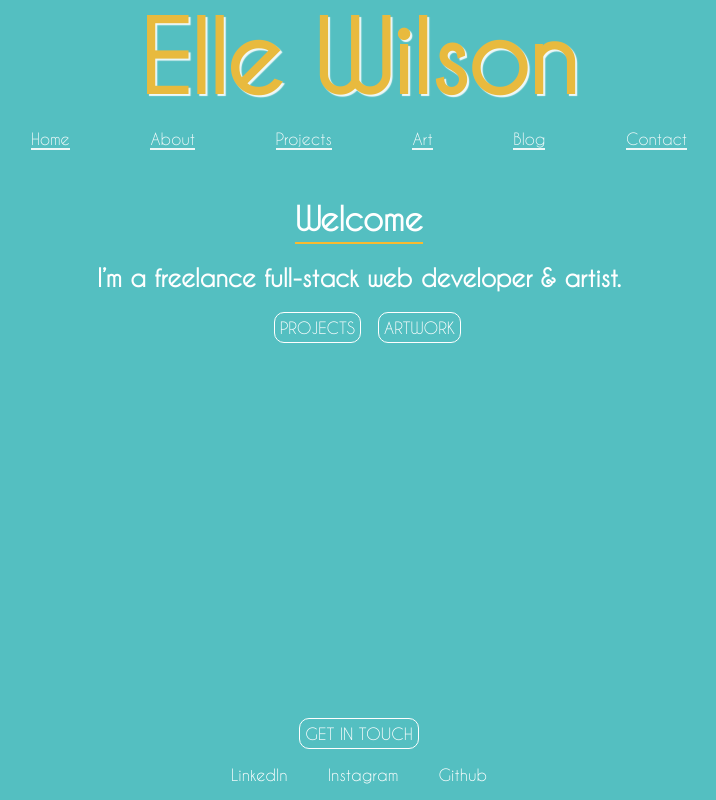
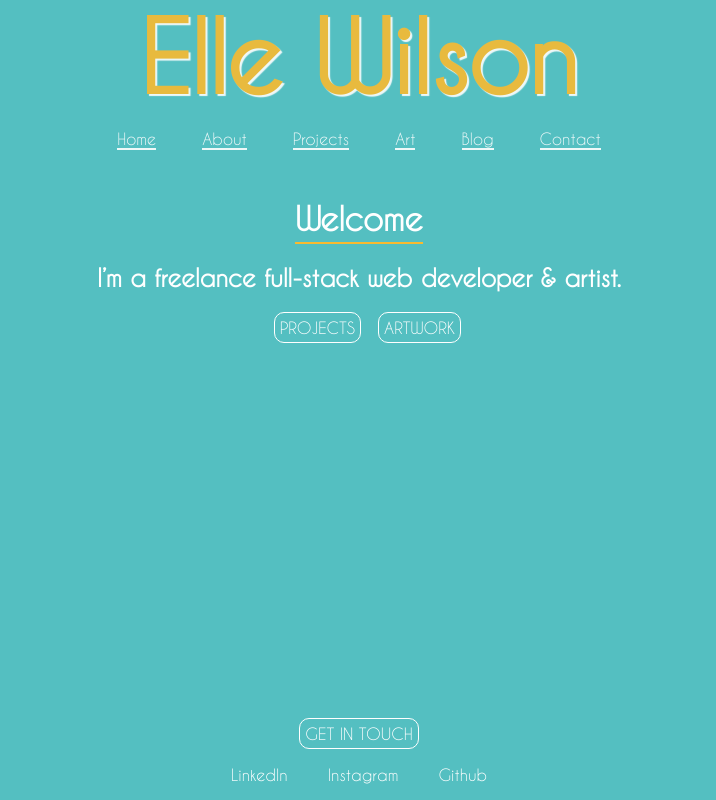
Before and after one commit to ellewilson96/elle-wilson, a React (Create React App) app: page / in a window 1280 px wide. Shown: the whole page, without its empty margins (281-997 px from the left). Built offline with nearby package versions, Linux system fonts and the light colour scheme.

Commit message:
fix again

```diff
--- a/src/App.css
+++ b/src/App.css
@@ -2,6 +2,7 @@ html {
   margin: 0;
   padding: 0;
   max-width: 100%;
+  height: 100%;
   background: rgb(84,191,193);
 }
 
@@ -34,6 +35,7 @@ html {
     .container {
       padding-top: 5%;
       max-height: 60%;
+      z-index: 1;
       -webkit-overflow-scrolling: touch;
     }
   }
--- a/src/App.js
+++ b/src/App.js
@@ -10,7 +10,6 @@ import ArtContainer from './containers/ArtContainer';
 import ProjectContainer from './containers/ProjectContainer';
 import Contact from './components/Contact';
 import About from './components/About';
-
 
 class App extends Component {
   render() {
@@ -39,7 +38,7 @@ class App extends Component {
       <Switch>
       <App />
       </Switch>
-    </BrowserRouter>
+      </BrowserRouter>
     )
   }
 }
--- a/src/styles/Header.css
+++ b/src/styles/Header.css
@@ -52,7 +52,7 @@ nav {
 .main-menu ul li {
   display: flex;
   align-items: center;
-  margin-right: 7%;
+  margin-right: 4%;
   margin-bottom: 1%;
 }
 
```
Also changed, not shown: src/components/ScrollToTop.js (deleted, +0 -16 lines).
